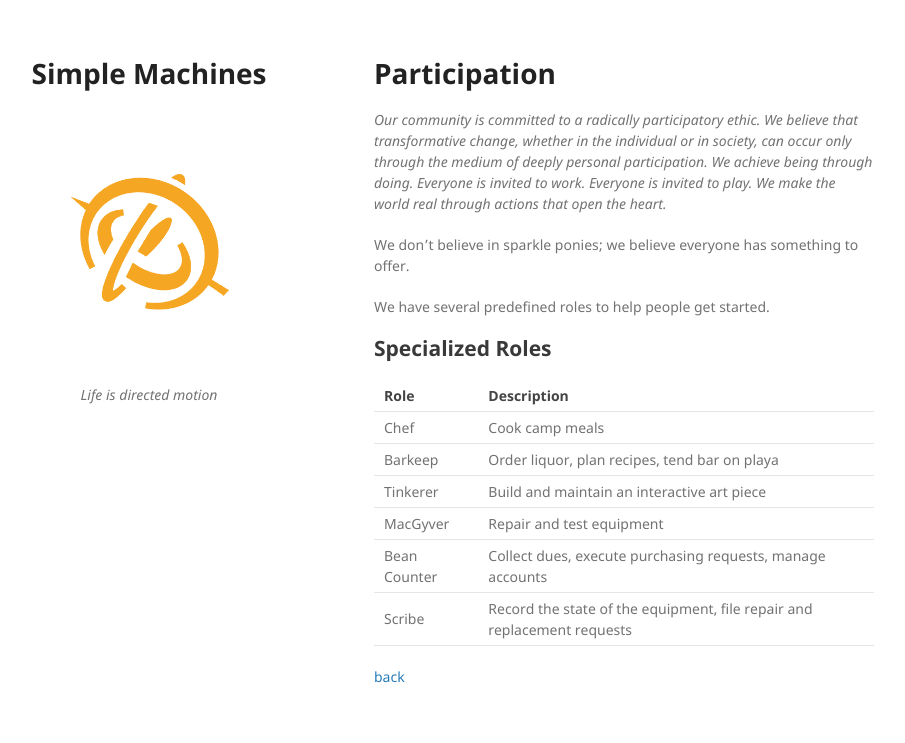
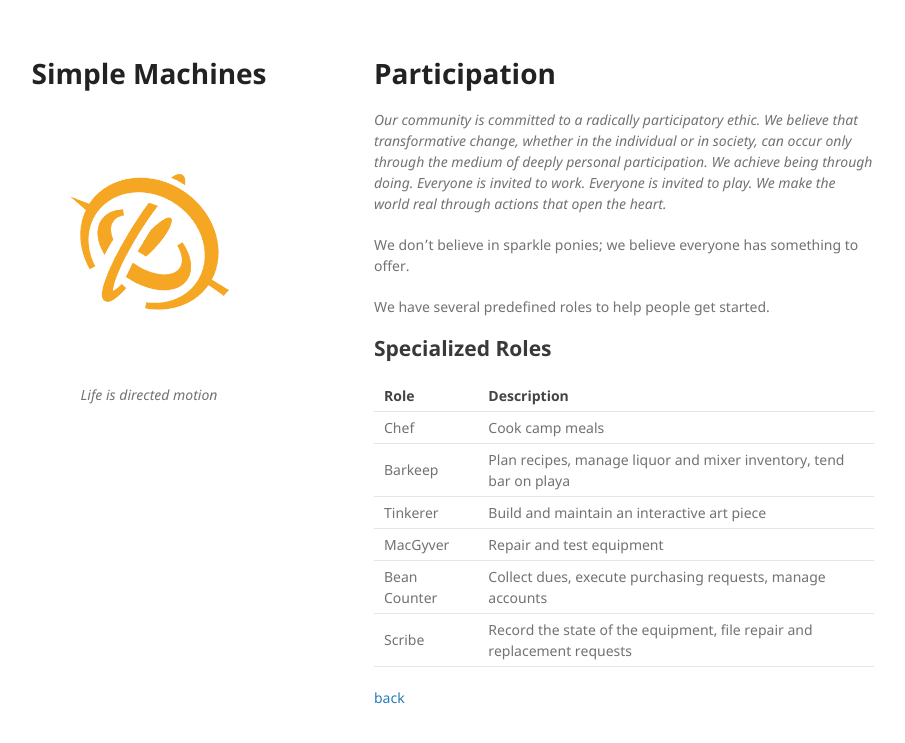
Before and after one commit to meremachines/meremachines.github.io, a Jekyll site: the page built from pages/participation.md, in a window 1280 px wide. Shown: the top 743 px of the page, without its empty margins (196-1101 px from the left). Built offline with Jekyll 4.4.1, drawn with Linux system fonts in a browser that asks for light colours; our own code applies the rules of GitHub Pages for plain Markdown files.

Commit message:
more updates

```diff
--- a/pages/participation.md
+++ b/pages/participation.md
@@ -17,7 +17,7 @@ We have several predefined roles to help people get started.
 | Role        | Description          |
 |:-------------|:------------------|
 | Chef | Cook camp meals|
-| Barkeep | Order liquor, plan recipes, tend bar on playa|
+| Barkeep | Plan recipes, manage liquor and mixer inventory, tend bar on playa|
 | Tinkerer | Build and maintain an interactive art piece |
 | MacGyver | Repair and test equipment |
 | Bean Counter | Collect dues, execute purchasing requests, manage accounts |
```
Also changed, not shown: pages/communal-effort.md (+1 -0 lines).
